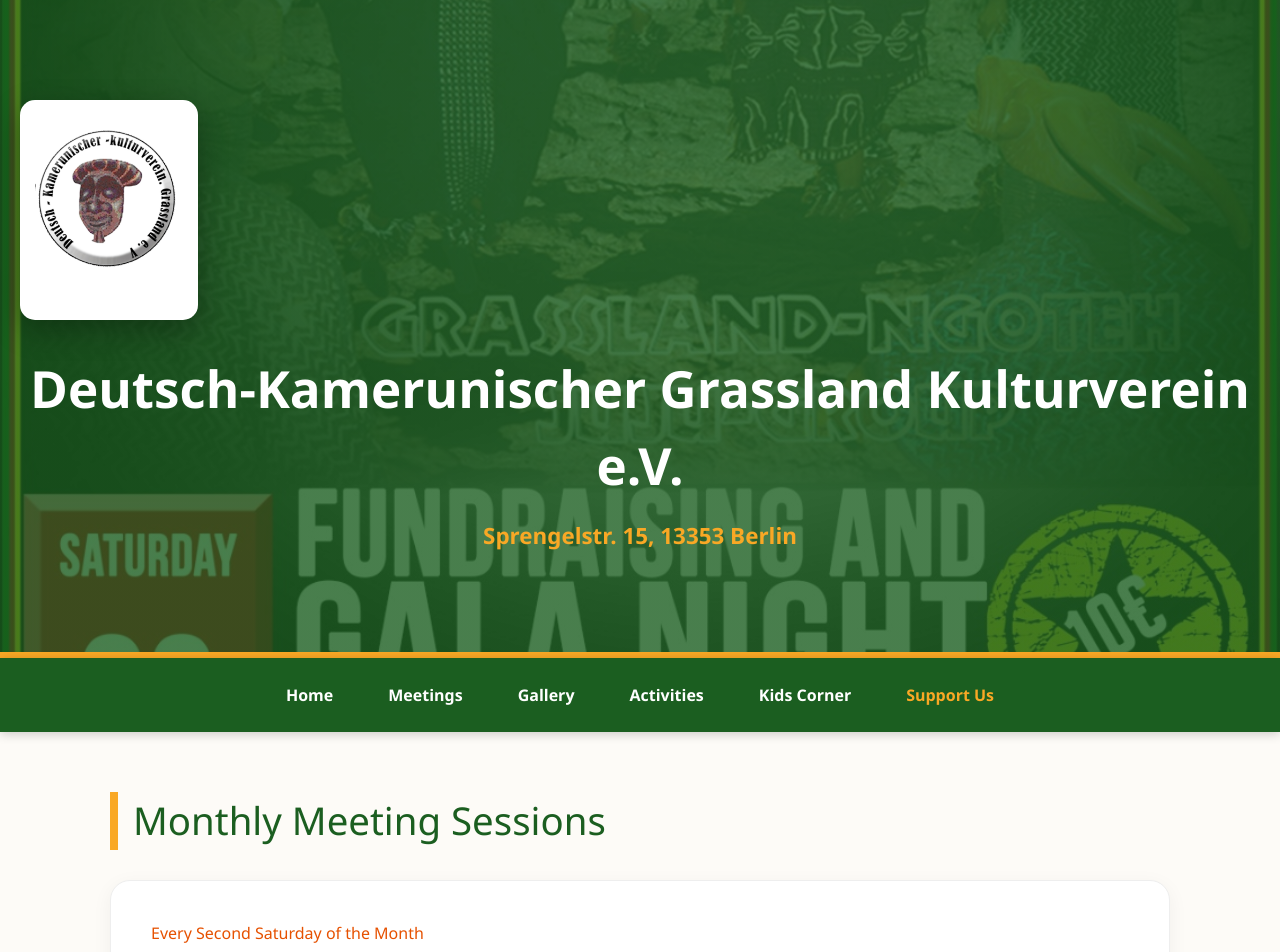
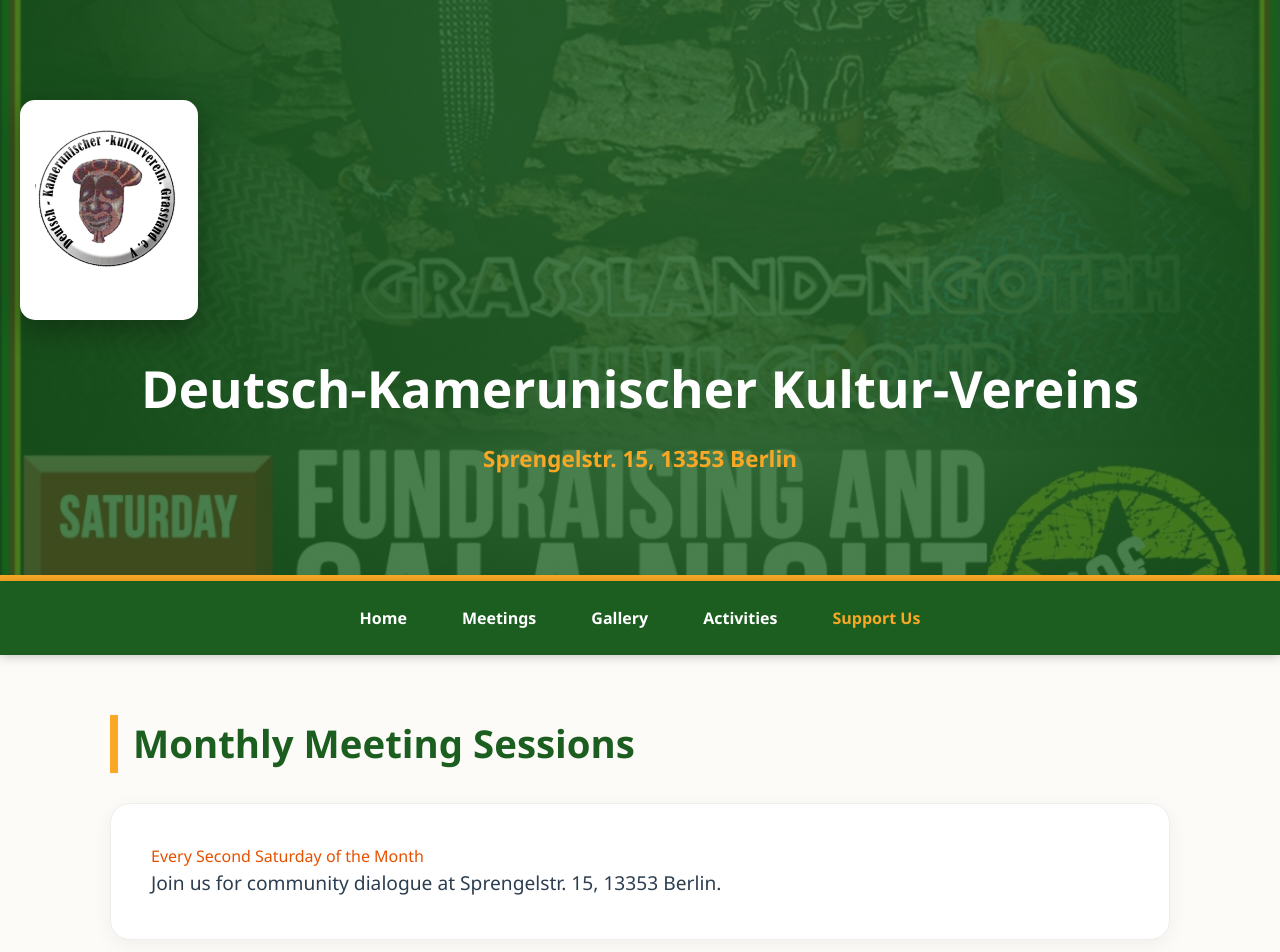
Before and after one commit to chifru19/grassland-verein, a React (Create React App) app: page / in a window 1280 px wide. Shown: the top 952 px of the page. Built offline with nearby package versions, Linux system fonts and the light colour scheme.

Commit message:
Final Build: Vertical layout sync and banking update

```diff
--- a/src/App.js
+++ b/src/App.js
@@ -1,22 +1,33 @@
 import React, { useState } from 'react';
 
 export default function App() {
-  const [formData, setFormData] = useState({ name: '', email: '' });
+  const [formData, setFormData] = useState({
+    name: '',
+    email: ''
+  });
 
-  // --- REACTIVE NAVIGATION LOGIC ---
   const scrollTo = (id) => {
     const element = document.getElementById(id);
     if (element) {
       const yOffset = -80;
-      const y = element.getBoundingClientRect().top + window.pageYOffset + yOffset;
-      window.scrollTo({ top: y, behavior: 'smooth' });
+      const y =
+        element.getBoundingClientRect().top +
+        window.pageYOffset +
+        yOffset;
+      window.scrollTo({
+        top: y,
+        behavior: 'smooth'
+      });
     }
   };
 
   const handleRegister = (e) => {
     e.preventDefault();
     alert(`Thank you, ${formData.name}! Your registration has been received.`);
-    setFormData({ name: '', email: '' });
+    setFormData({
+      name: '',
+      email: ''
+    });
   };
 
   const sectionHeaderStyle = {
@@ -24,7 +35,8 @@
     borderLeft: '8px solid #f9a825',
     paddingLeft: '15px',
     fontSize: '2.4rem',
-    marginBottom: '30px'
+    marginBottom: '30px',
+    fontWeight: '700'
   };
 
   const navItemStyle = {
@@ -46,9 +58,13 @@
   ];
 
   return (
-    <div className="App" style={{ backgroundColor: '#fdfbf7', color: '#2c3e50', minHeight: '100vh', fontFamily: 'Segoe UI, sans-serif' }}>
+    <div className="App" style={{
+      backgroundColor: '#fdfbf7',
+      color: '#2c3e50',
+      minHeight: '100vh',
+      fontFamily: 'Segoe UI, sans-serif'
+    }}>
 
-      {/* --- HERO SECTION: LOGO CENTERED AT TOP --- */}
       <header id="home" style={{
         position: 'relative',
         background: `linear-gradient(rgba(27, 94, 32, 0.8), rgba(27, 94, 32, 0.8)), url('/images/ngoteh-event-01.jpg')`,
@@ -62,7 +78,7 @@
         <div style={{ marginBottom: '30px' }}>
           <img
             src="/images/verein-logo.png"
-            alt="Grassland Verein Logo"
+            alt="Logo"
             style={{
               height: '220px',
               boxShadow: '0 10px 30px rgba(0,0,0,0.3)',
@@ -73,14 +89,13 @@
           />
         </div>
         <h1 style={{ fontSize: '3.2rem', margin: '0', fontWeight: '800' }}>
-          Deutsch-Kamerunischer Grassland Kulturverein e.V.
+          Deutsch-Kamerunischer Kultur-Vereins
         </h1>
         <p style={{ fontSize: '1.4rem', color: '#f9a825', marginTop: '15px', fontWeight: 'bold' }}>
           Sprengelstr. 15, 13353 Berlin
         </p>
       </header>
 
-      {/* --- NAVIGATION --- */}
       <nav style={{
         backgroundColor: '#1b5e20',
         padding: '15px',
@@ -97,24 +112,19 @@
         <span onClick={() => scrollTo('meetings')} style={navItemStyle}>Meetings</span>
         <span onClick={() => scrollTo('gallery')} style={navItemStyle}>Gallery</span>
         <span onClick={() => scrollTo('activities')} style={navItemStyle}>Activities</span>
-        <span onClick={() => scrollTo('kids')} style={navItemStyle}>Kids Corner</span>
         <span onClick={() => scrollTo('support')} style={{ ...navItemStyle, color: '#f9a825' }}>Support Us</span>
       </nav>
 
       <main style={{ maxWidth: '1100px', margin: '0 auto', padding: '60px 20px' }}>
 
-        {/* --- MEETINGS --- */}
         <section id="meetings" style={{ marginBottom: '100px', scrollMarginTop: '100px' }}>
           <h2 style={sectionHeaderStyle}>Monthly Meeting Sessions</h2>
           <div style={{ background: '#fff', padding: '40px', borderRadius: '20px', boxShadow: '0 5px 20px rgba(0,0,0,0.05)', border: '1px solid #eee' }}>
             <h3 style={{ color: '#e65100', marginTop: 0 }}>Every Second Saturday of the Month</h3>
-            <p style={{ fontSize: '1.2rem', lineHeight: '1.6' }}>
-              Our regular sessions take place at **Sprengelstr. 15, 13353 Berlin**. Join us for community dialogue.
-            </p>
+            <p style={{ fontSize: '1.2rem', lineHeight: '1.6' }}>Join us for community dialogue at Sprengelstr. 15, 13353 Berlin.</p>
           </div>
         </section>
 
-        {/* --- GALLERY SECTION --- */}
         <section id="gallery" style={{ marginBottom: '100px', scrollMarginTop: '100px' }}>
           <h2 style={sectionHeaderStyle}>Event Gallery</h2>
           <div style={{ display: 'grid', gridTemplateColumns: 'repeat(auto-fit, minmax(300px, 1fr))', gap: '20px' }}>
@@ -122,7 +132,7 @@
               <div key={idx} style={{ overflow: 'hidden', borderRadius: '15px', boxShadow: '0 4px 15px rgba(0,0,0,0.1)' }}>
                 <img
                   src={src}
-                  alt={`Grassland Event ${idx + 1}`}
+                  alt="Event"
                   style={{ width: '100%', height: '280px', objectFit: 'cover', display: 'block' }}
                 />
               </div>
@@ -130,52 +140,46 @@
           </div>
         </section>
 
-        {/* --- ACTIVITIES SECTION --- */}
         <section id="activities" style={{ marginBottom: '100px', scrollMarginTop: '100px' }}>
           <h2 style={sectionHeaderStyle}>Upcoming Activities</h2>
           <div style={{ background: '#fff', padding: '50px', borderRadius: '25px', border: '1px solid #eee', textAlign: 'center' }}>
-            <img
-              src="/images/ngoteh-event-01.jpg"
-              alt="Activity"
-              style={{ width: '100%', maxWidth: '800px', borderRadius: '20px', marginBottom: '20px' }}
-            />
-            <p style={{ fontSize: '1.2rem' }}>Stay tuned for our upcoming cultural performances and festivals.</p>
+            <img src="/images/ngoteh-event-01.jpg" alt="Activity" style={{ width: '100%', maxWidth: '800px', borderRadius: '20px', marginBottom: '20px' }} />
+            <p style={{ fontSize: '1.2rem' }}>Stay tuned for our upcoming cultural performances and community festivals.</p>
           </div>
         </section>
 
-        {/* --- SUPPORT SECTION WITH QR --- */}
         <section id="support" style={{ marginBottom: '100px', scrollMarginTop: '100px', backgroundColor: '#1b5e20', color: 'white', padding: '60px', borderRadius: '40px', textAlign: 'center' }}>
           <h2 style={{ color: '#f9a825', fontSize: '2.8rem', marginBottom: '30px' }}>Support Our Mission</h2>
-          <div style={{ display: 'flex', flexDirection: 'column', alignItems: 'center', gap: '30px' }}>
-            <div style={{ backgroundColor: 'white', padding: '20px', borderRadius: '20px' }}>
-              <img src="/images/qr-code.png" alt="Donate" style={{ width: '220px', height: '220px' }} />
-              <p style={{ color: '#333', fontWeight: '800', marginTop: '15px' }}>SCAN TO DONATE</p>
-            </div>
-            <p style={{ fontSize: '1.4rem' }}><strong>IBAN:</strong> DE27 1009 0000 7218 2980 06</p>
+          <div style={{ backgroundColor: 'white', display: 'inline-block', padding: '20px', borderRadius: '20px', marginBottom: '30px' }}>
+            <img src="/images/qr-code.png" alt="Donate" style={{ width: '220px', height: '220px' }} />
+          </div>
+          <div style={{ fontSize: '1.4rem' }}>
+            <p><strong>BERLINER VOLKSBANK</strong></p>
+            <p>IBAN: DE27 1009 0000 7218 2980 06</p>
+            <p>BIC: BEVODEBBXXX</p>
           </div>
         </section>
 
-        {/* --- JOIN & ADMIN --- */}
         <section style={{ display: 'grid', gridTemplateColumns: 'repeat(auto-fit, minmax(350px, 1fr))', gap: '50px' }}>
           <div style={{ backgroundColor: '#fff', padding: '50px', borderRadius: '25px', boxShadow: '0 10px 30px rgba(0,0,0,0.05)' }}>
             <h2>Become a Member</h2>
             <form onSubmit={handleRegister} style={{ display: 'flex', flexDirection: 'column', gap: '20px' }}>
               <input type="text" placeholder="Full Name" required value={formData.name} onChange={(e) => setFormData({...formData, name: e.target.value})} style={{ padding: '18px', borderRadius: '10px', border: '1px solid #ddd' }} />
               <input type="email" placeholder="Email Address" required value={formData.email} onChange={(e) => setFormData({...formData, email: e.target.value})} style={{ padding: '18px', borderRadius: '10px', border: '1px solid #ddd' }} />
-              <button type="submit" style={{ backgroundColor: '#f9a825', color: '#1b5e20', padding: '18px', fontWeight: '800', border: 'none', borderRadius: '10px', cursor: 'pointer' }}>Register</button>
+              <button type="submit" style={{ backgroundColor: '#f9a825', color: '#1b5e20', padding: '18px', fontWeight: '800', border: 'none', borderRadius: '10px' }}>Register</button>
             </form>
           </div>
           <div style={{ padding: '20px' }}>
             <h3>Association Registry</h3>
             <p><strong>Amtsgericht Charlottenburg</strong> | VR 23156</p>
             <p style={{ marginTop: '40px', fontWeight: 'bold' }}>Website Administrator:</p>
-            <a href="https://frankfru.com" target="_blank" rel="noreferrer" style={{ color: '#1b5e20', textDecoration: 'none', fontWeight: '800', borderBottom: '2px solid #f9a825' }}>frankfru.com</a>
+            <a href="https://frankfru.com" target="_blank" rel="noreferrer" style={{ color: '#1b5e20', fontWeight: '800' }}>frankfru.com</a>
           </div>
         </section>
       </main>
 
       <footer style={{ textAlign: 'center', padding: '60px 20px', borderTop: '1px solid #eee' }}>
-        <p>© 2026 Grassland Kulturverein e.V. Berlin. All Rights Reserved.</p>
+        <p>© 2026 Deutsch-Kamerunischer Kultur-Vereins. All Rights Reserved.</p>
       </footer>
     </div>
   );
```
